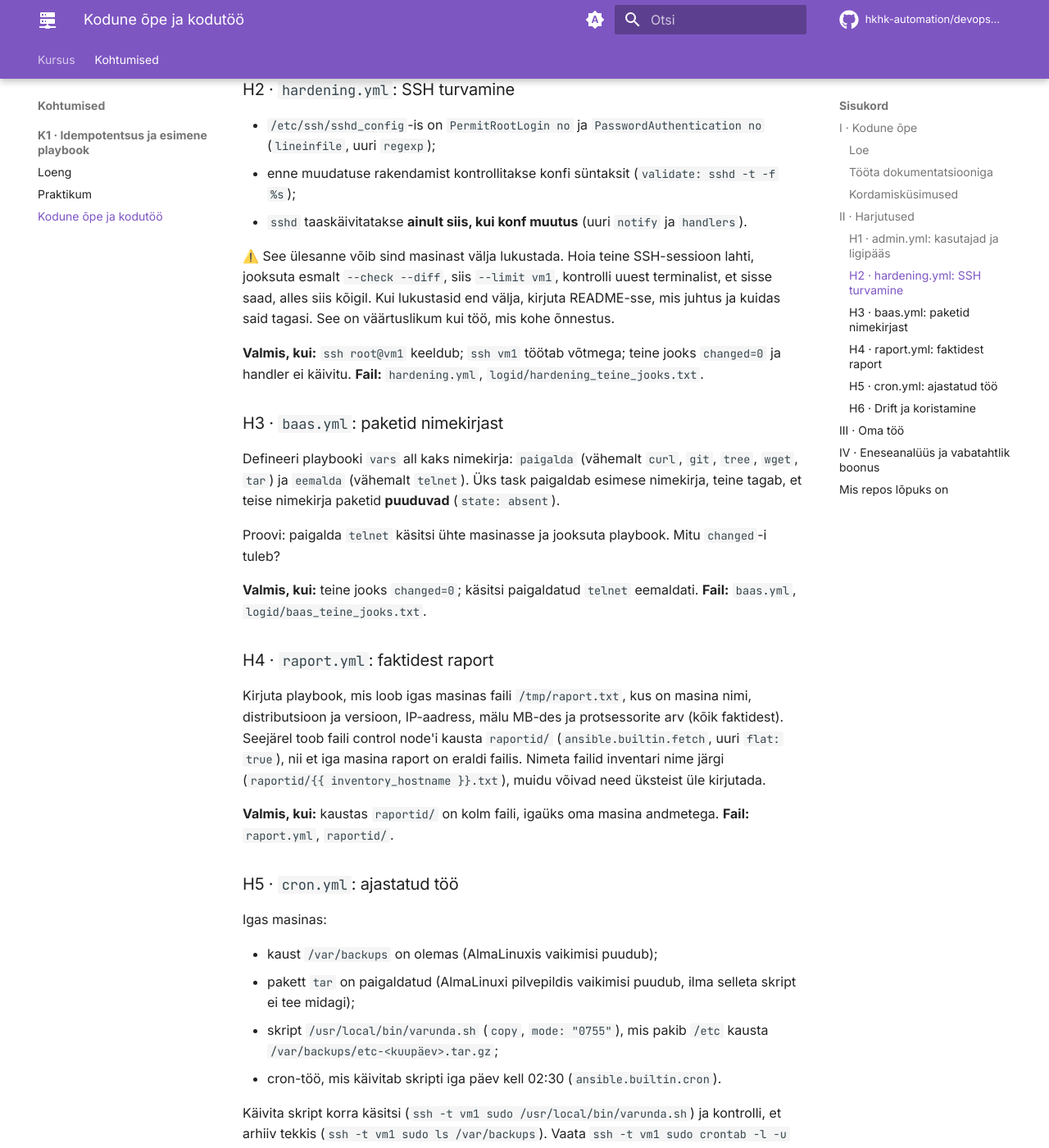
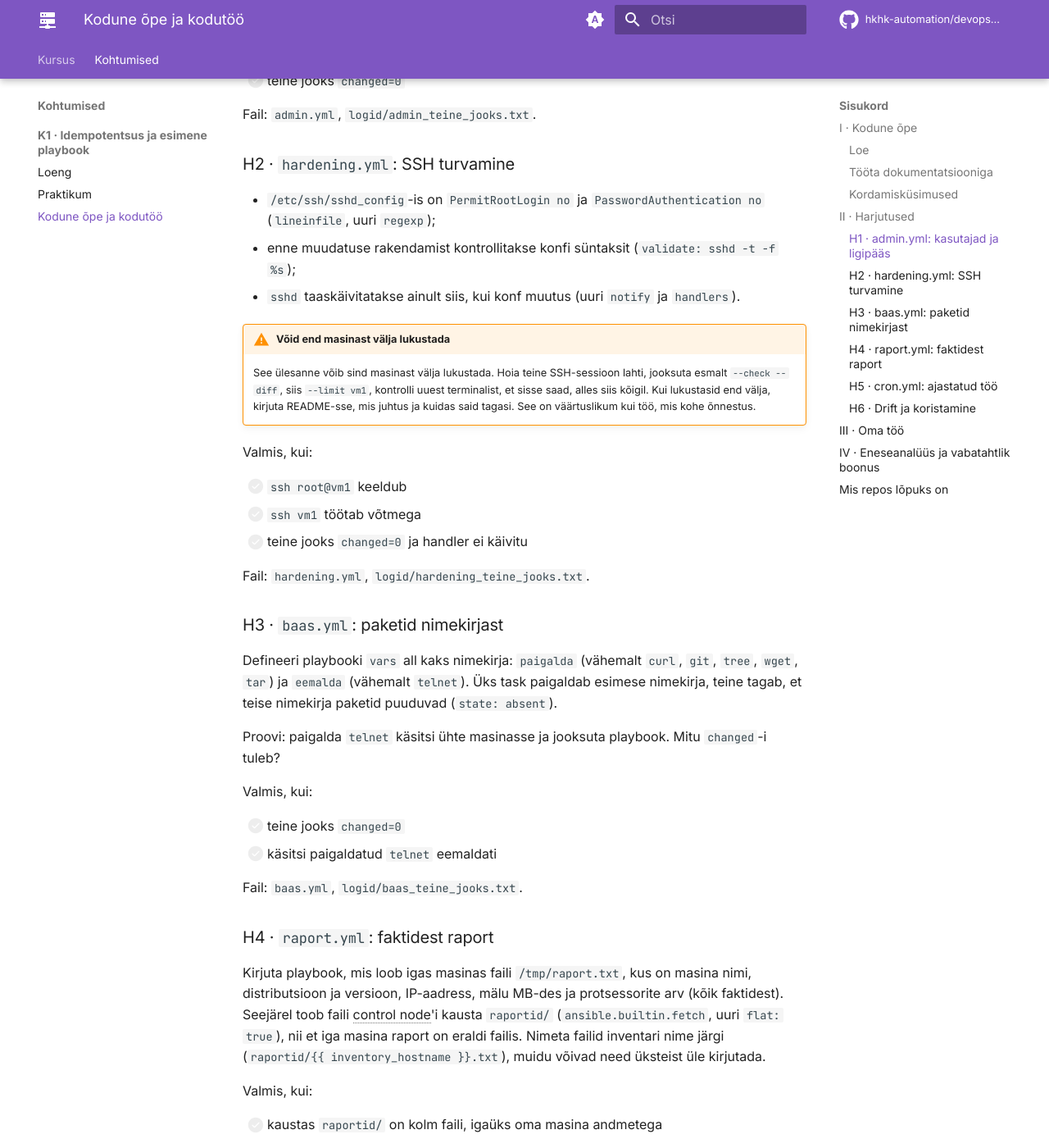
Before and after one commit to hkhk-automation/devops-lite, an MkDocs documentation site: the page built from docs/week01/homework.md, in a window 1280 px wide and 1400 px high, scrolled down 2532 px. Shown: the whole window at 82% size. Built offline with MkDocs 1.6.1 and Material for MkDocs 9.7.7, drawn with Linux system fonts in a browser that asks for light colours; comment, search, counter and statistics services are not loaded; some of the changed text lies outside the part shown.

Commit message:
Töökeskkond eraldi leheks, ühtne vormindus, Materiali võimalused
- osa 0 -> docs/keskkond.md (kõigile kohtumistele ühine), lab algab
  "Enne alustamist" viitega
- allikad sammude juures (Loeng § · dokumentatsiooni link), Allikad-tabel välja
- "Dokumenteerimine" -> "Esitamine", veaotsing kokkuvolditud plokis
- vormindus: paks ainult nupud/menüüd, emojid välja; 💭 -> question,
  💡 -> kokkuvolditud tip, ⚠️ -> warning
- Material: vahelehed (VS Code/PowerShell), klahvid, ansible.cfg koodi-
  annotatsioonid, mõisted tooltip'ina (abbr + snippets), kodutöö
  "Valmis, kui" märkeruutudena

```diff
--- a/docs/week01/homework.md
+++ b/docs/week01/homework.md
@@ -54,42 +54,60 @@
 
 Masinad `veeb`-grupis peavad olema olekus:
 
-- kasutajad `deploy` ja `monitor` luuakse **ühe task'iga**, mis käib läbi nimekirja (`loop`);
+- kasutajad `deploy` ja `monitor` luuakse ühe task'iga, mis käib läbi nimekirja (`loop`);
 - mõlemal on sinu avalik SSH-võti (`ansible.posix.authorized_key`), nii et `ssh deploy@vm1` töötab;
 - `deploy` kuulub gruppi `wheel` (AlmaLinuxi admin-grupp);
 - `deploy` saab kasutada sudo't ilma paroolita: fail `/etc/sudoers.d/deploy` sisuga `deploy ALL=(ALL) NOPASSWD: ALL` (`copy`, `mode: "0440"`, `validate: visudo -cf %s`);
 - `chrony` on paigaldatud ja teenus käib (AlmaLinuxis on teenuse nimi `chronyd`);
 - `/etc/motd` sisaldab `Hallatud Ansible'iga - <masina nimi>`.
 
-**Valmis, kui:** `ssh deploy@vm1 sudo -n true` õnnestub; teine jooks `changed=0`.
-**Fail:** `admin.yml`, `logid/admin_teine_jooks.txt`.
+Valmis, kui:
+
+- [ ] `ssh deploy@vm1 sudo -n true` õnnestub
+- [ ] teine jooks `changed=0`
+
+Fail: `admin.yml`, `logid/admin_teine_jooks.txt`.
 
 ### H2 · `hardening.yml`: SSH turvamine
 
 - `/etc/ssh/sshd_config`-is on `PermitRootLogin no` ja `PasswordAuthentication no` (`lineinfile`, uuri `regexp`);
 - enne muudatuse rakendamist kontrollitakse konfi süntaksit (`validate: sshd -t -f %s`);
-- `sshd` taaskäivitatakse **ainult siis, kui konf muutus** (uuri `notify` ja `handlers`).
+- `sshd` taaskäivitatakse ainult siis, kui konf muutus (uuri `notify` ja `handlers`).
 
-⚠️ See ülesanne võib sind masinast välja lukustada. Hoia teine SSH-sessioon lahti, jooksuta esmalt `--check --diff`, siis `--limit vm1`, kontrolli uuest terminalist, et sisse saad, alles siis kõigil. Kui lukustasid end välja, kirjuta README-sse, mis juhtus ja kuidas said tagasi. See on väärtuslikum kui töö, mis kohe õnnestus.
+!!! warning "Võid end masinast välja lukustada"
 
-**Valmis, kui:** `ssh root@vm1` keeldub; `ssh vm1` töötab võtmega; teine jooks `changed=0` ja handler ei käivitu.
-**Fail:** `hardening.yml`, `logid/hardening_teine_jooks.txt`.
+    See ülesanne võib sind masinast välja lukustada. Hoia teine SSH-sessioon lahti, jooksuta esmalt `--check --diff`, siis `--limit vm1`, kontrolli uuest terminalist, et sisse saad, alles siis kõigil. Kui lukustasid end välja, kirjuta README-sse, mis juhtus ja kuidas said tagasi. See on väärtuslikum kui töö, mis kohe õnnestus.
+
+Valmis, kui:
+
+- [ ] `ssh root@vm1` keeldub
+- [ ] `ssh vm1` töötab võtmega
+- [ ] teine jooks `changed=0` ja handler ei käivitu
+
+Fail: `hardening.yml`, `logid/hardening_teine_jooks.txt`.
 
 ### H3 · `baas.yml`: paketid nimekirjast
 
-Defineeri playbooki `vars` all kaks nimekirja: `paigalda` (vähemalt `curl`, `git`, `tree`, `wget`, `tar`) ja `eemalda` (vähemalt `telnet`). Üks task paigaldab esimese nimekirja, teine tagab, et teise nimekirja paketid **puuduvad** (`state: absent`).
+Defineeri playbooki `vars` all kaks nimekirja: `paigalda` (vähemalt `curl`, `git`, `tree`, `wget`, `tar`) ja `eemalda` (vähemalt `telnet`). Üks task paigaldab esimese nimekirja, teine tagab, et teise nimekirja paketid puuduvad (`state: absent`).
 
 Proovi: paigalda `telnet` käsitsi ühte masinasse ja jooksuta playbook. Mitu `changed`-i tuleb?
 
-**Valmis, kui:** teine jooks `changed=0`; käsitsi paigaldatud `telnet` eemaldati.
-**Fail:** `baas.yml`, `logid/baas_teine_jooks.txt`.
+Valmis, kui:
+
+- [ ] teine jooks `changed=0`
+- [ ] käsitsi paigaldatud `telnet` eemaldati
+
+Fail: `baas.yml`, `logid/baas_teine_jooks.txt`.
 
 ### H4 · `raport.yml`: faktidest raport
 
 Kirjuta playbook, mis loob igas masinas faili `/tmp/raport.txt`, kus on masina nimi, distributsioon ja versioon, IP-aadress, mälu MB-des ja protsessorite arv (kõik faktidest). Seejärel toob faili control node'i kausta `raportid/` (`ansible.builtin.fetch`, uuri `flat: true`), nii et iga masina raport on eraldi failis. Nimeta failid inventari nime järgi (`raportid/{{ inventory_hostname }}.txt`), muidu võivad need üksteist üle kirjutada.
 
-**Valmis, kui:** kaustas `raportid/` on kolm faili, igaüks oma masina andmetega.
-**Fail:** `raport.yml`, `raportid/`.
+Valmis, kui:
+
+- [ ] kaustas `raportid/` on kolm faili, igaüks oma masina andmetega
+
+Fail: `raport.yml`, `raportid/`.
 
 ### H5 · `cron.yml`: ajastatud töö
 
--- a/mkdocs.yml
+++ b/mkdocs.yml
@@ -73,6 +73,7 @@
 nav:
 - Kursus:
   - Avaleht: index.md
+  - Töökeskkond: keskkond.md
 - Kohtumised:
   - K1 · Idempotentsus ja esimene playbook:
     - Loeng: week01/lecture.md
@@ -102,6 +103,9 @@
 - pymdownx.keys
 - pymdownx.mark
 - pymdownx.smartsymbols
+- pymdownx.snippets:
+    auto_append:
+    - includes/abbreviations.md
 - pymdownx.superfences:
     custom_fences:
     - name: mermaid
```
Also changed, not shown: other parts of docs/week01/homework.md (+15 -10 lines), docs/keskkond.md (added, +140 -0 lines), docs/week01/lab.md (+76 -189 lines), includes/abbreviations.md (added, +10 -0 lines).
